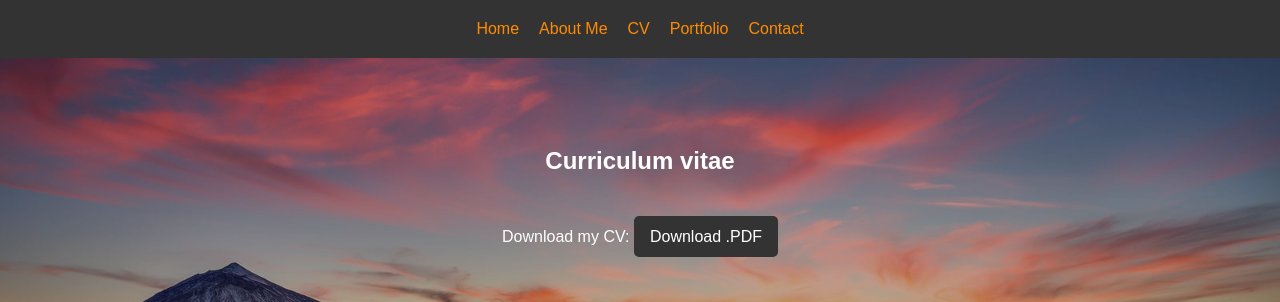
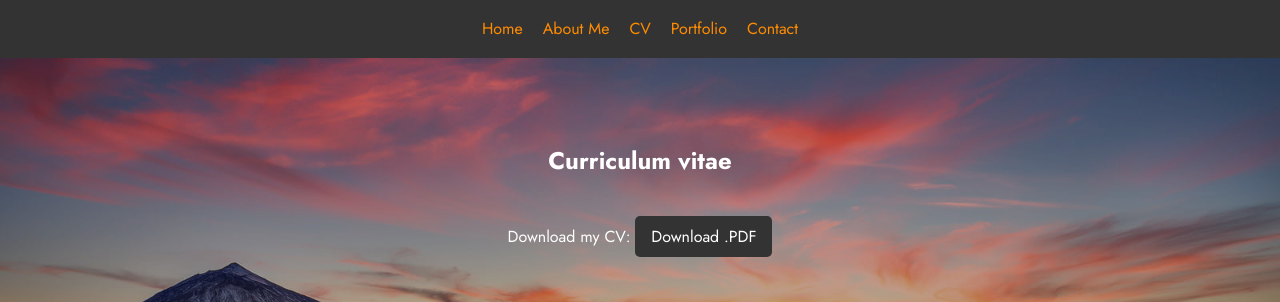
Before and after one commit to BlazaAlex/blazaalex.github.io, a PHP site: page /CV.html in a window 1280 px wide. Shown: the top 302 px of the page. Run offline with PHP 8.4, Linux system fonts and the light colour scheme.

Commit message:
updated CSS for better readability

```diff
--- a/CV.html
+++ b/CV.html
@@ -2,9 +2,13 @@
 <html lang="cz">
 <head>
     <meta charset="UTF-8">
-    <meta name="viewport" content="width=device-width, initial-scale=1.0">
-    <link rel="stylesheet" href="style.css">
+    <meta content="width=device-width, initial-scale=1.0" name="viewport">
+    <link href="style.css" rel="stylesheet">
     <title>my CV</title>
+    <link href="https://fonts.googleapis.com" rel="preconnect">
+    <link crossorigin href="https://fonts.gstatic.com" rel="preconnect">
+    <link href="https://fonts.googleapis.com/css2?family=Jost:ital,wght@0,100..900;1,100..900&display=swap"
+          rel="stylesheet">
 </head>
 <body>
 <header>
@@ -22,9 +26,13 @@
     <section id="cv">
         <h1>Curriculum vitae</h1>
         <div class="cvword">
-    <p>Download my CV: <a href="CV_Alex_Blazek.pdf" download class="btn">Download .PDF</a></p>
+            <p>Download my CV: <a class="btn" download href="CV_Alex_Blazek.pdf">Download .PDF</a></p>
             <div class="cv-container">
-        <iframe src="https://onedrive.live.com/embed?resid=8C427AA82BA93A8D%2130978&amp;authkey=!AKp_--DMaXfD84A&amp;em=2&amp;wdEmbedCode=0" width="910px" height="1200px" frameborder="0">Toto je vložený soubor typu dokument <a target="_blank" href="https://office.com">Microsoft Office</a> pro aplikaci <a target="_blank" href="https://office.com/webapps">Office</a>.</iframe>
+                <iframe frameborder="0"
+                        height="1200px" src="https://onedrive.live.com/embed?resid=8C427AA82BA93A8D%2130978&amp;authkey=!AKp_--DMaXfD84A&amp;em=2&amp;wdEmbedCode=0" width="910px">Toto je vložený soubor typu dokument <a
+                        href="https://office.com" target="_blank">Microsoft Office</a> pro aplikaci <a href="https://office.com/webapps"
+                                                                                                       target="_blank">Office</a>.
+                </iframe>
             </div>
         </div>
     </section>
--- a/style.css
+++ b/style.css
@@ -13,7 +13,7 @@ main {
 body {
     background: linear-gradient(rgba(0, 0, 0, 0.25), rgba(0, 0, 0, 0.25)), url('picodeTeide.jpg') no-repeat center center fixed;
     background-size: cover; /* Ensures the background covers the whole screen without repeating */
-    font-family: Arial, sans-serif;
+    font-family: Jost, sans-serif;
     line-height: 1.6;
     margin: 0;
     padding: 0;
@@ -76,7 +76,7 @@ footer p {
 }
 
 /*text in white*/
-main h1, h3, p{
+main h1, h3, p {
     color: #ffffff;
 }
 
@@ -147,6 +147,7 @@ main h1, h3, p{
         text-decoration: underline;
     }
 }
+
 .peptalk p {
     color: white;
     text-align: left;
@@ -162,7 +163,7 @@ main h1, h3, p{
     color: lightgray;
 }
 
-.portfolio img{
+.portfolio img {
     max-width: 100%; /* Ensure the image never exceeds the container width */
     height: auto; /* Maintain the aspect ratio of the image */
     border-radius: 8px; /* Optional: add rounded corners to the image */
```
Also changed, not shown: aboutMe.html (+23 -11 lines), index.html (+13 -8 lines), portfolio.html (+12 -7 lines). Lines whose indentation alone changed are shown as unchanged.
